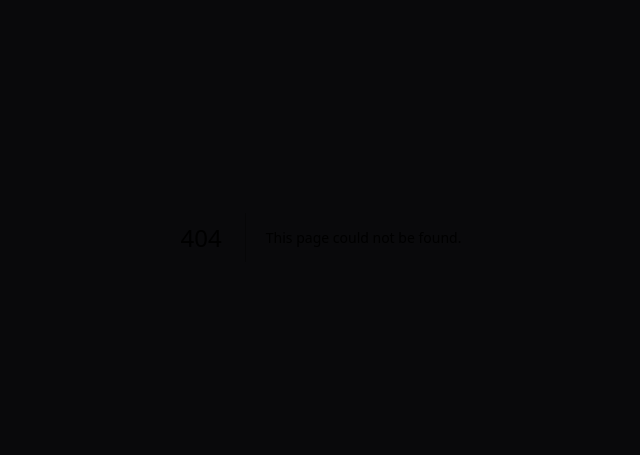
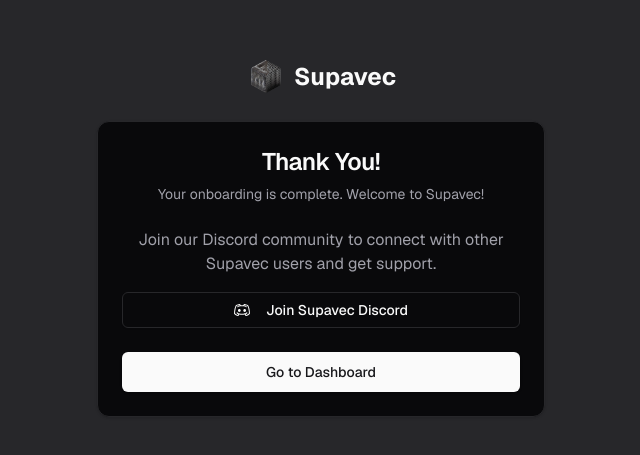
Before and after one commit to typepulse/pulse-vector, a Next.js app in the folder apps/web/: page /onboarding/complete in a window 1280 px wide. Before the commit this address had no page. Shown: the part 163-618 px from the top of the page, without its empty margins (319-959 px from the left). Built offline with nearby package versions, Linux system fonts and the light colour scheme; a web font is replaced by a local one.

Commit message:
add onboarding complete page component

```diff
--- /dev/null
+++ b/apps/web/src/app/onboarding/complete/page.tsx
@@ -0,0 +1,41 @@
+import { APP_NAME } from "@/app/consts";
+import { Icons } from "@/components/icons";
+import { Button } from "@/components/ui/button";
+import {
+  Card,
+  CardContent,
+  CardDescription,
+  CardFooter,
+  CardHeader,
+  CardTitle,
+} from "@/components/ui/card";
+
+export default function OnboardingCompletePage() {
+  return (
+    <>
+      <Card className="w-full max-w-md">
+        <CardHeader className="text-center">
+          <CardTitle className="text-2xl">Thank You!</CardTitle>
+          <CardDescription>
+            Your onboarding is complete. Welcome to {APP_NAME}!
+          </CardDescription>
+        </CardHeader>
+        <CardContent className="space-y-4">
+          <p className="text-center text-muted-foreground">
+            Join our Discord community to connect with other Supavec users and
+            get support.
+          </p>
+          <Button variant="outline" className="w-full">
+            <Icons.discord className="mr-2 size-4" />
+            Join {APP_NAME} Discord
+          </Button>
+        </CardContent>
+        <CardFooter>
+          <Button className="w-full" size="lg">
+            Go to Dashboard
+          </Button>
+        </CardFooter>
+      </Card>
+    </>
+  );
+}
```
